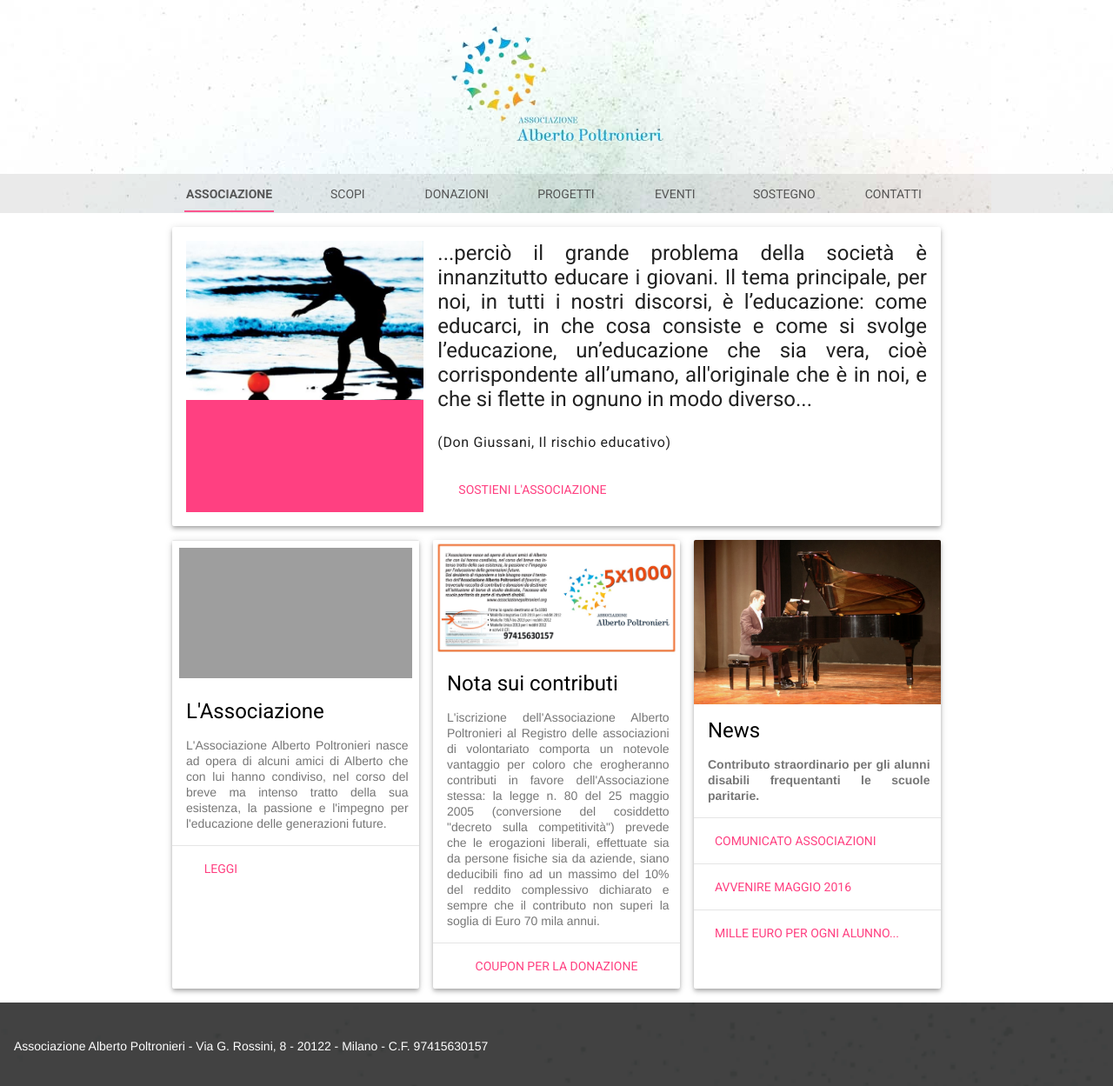
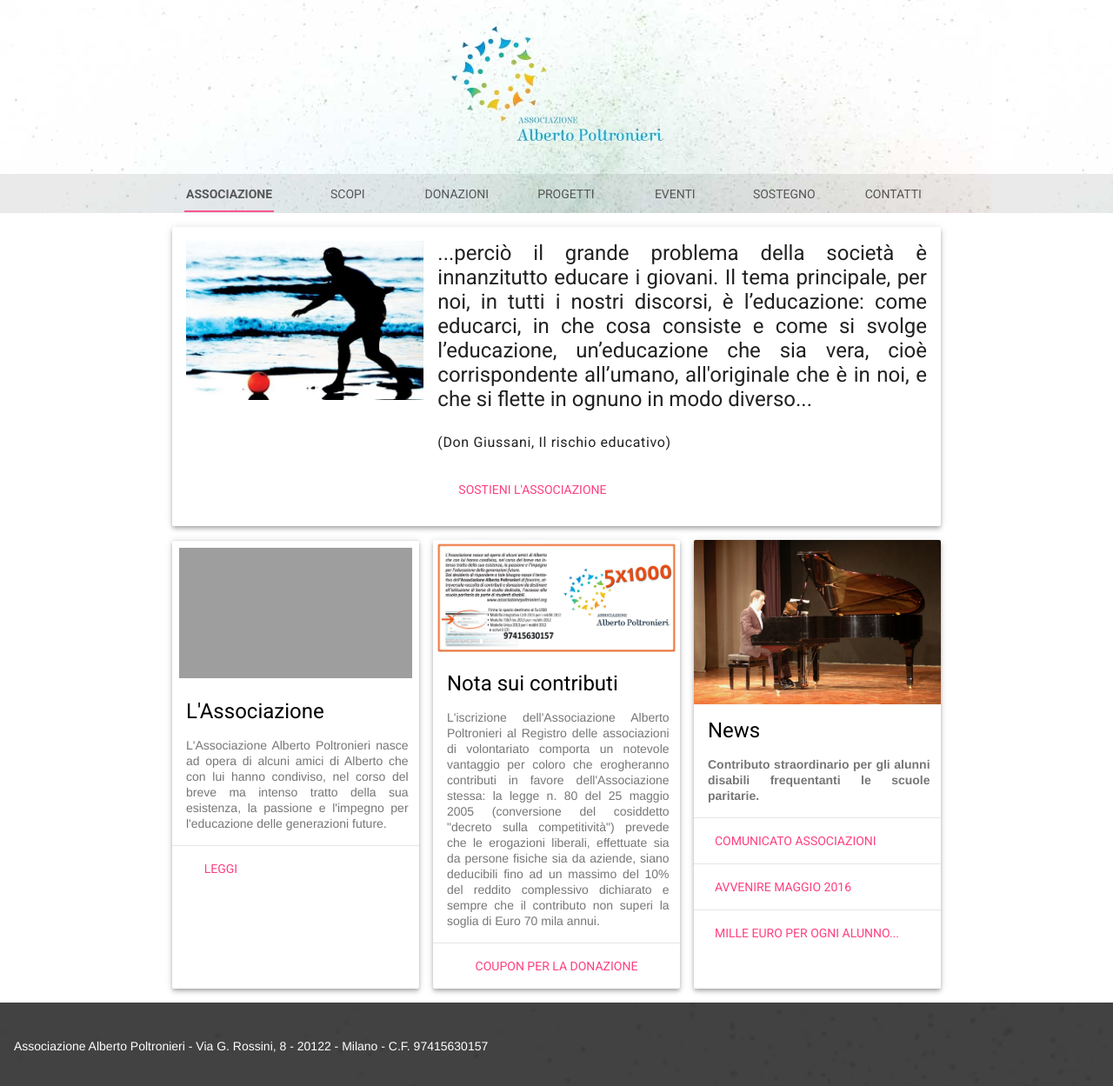
Before and after one commit to associazionepoltronieri/associazionepoltronieri, a Jekyll site: the page built from index.html, in a window 1280 px wide. Shown: the top 1249 px of the page at 87% size. Built offline with Jekyll 4.4.1, drawn with Linux system fonts in a browser that asks for light colours; nearby versions of some CDN libraries; the list of posts is cut into pages by our own code; grey boxes are pictures that could not be loaded.

Commit message:
Set white background to media card.

```diff
--- a/css/site.css
+++ b/css/site.css
@@ -175,3 +175,7 @@
 .mdl-card__title-text {
     text-align: justify;
 }
+
+.mdl-card__media {
+    background-color: white;
+}
```
